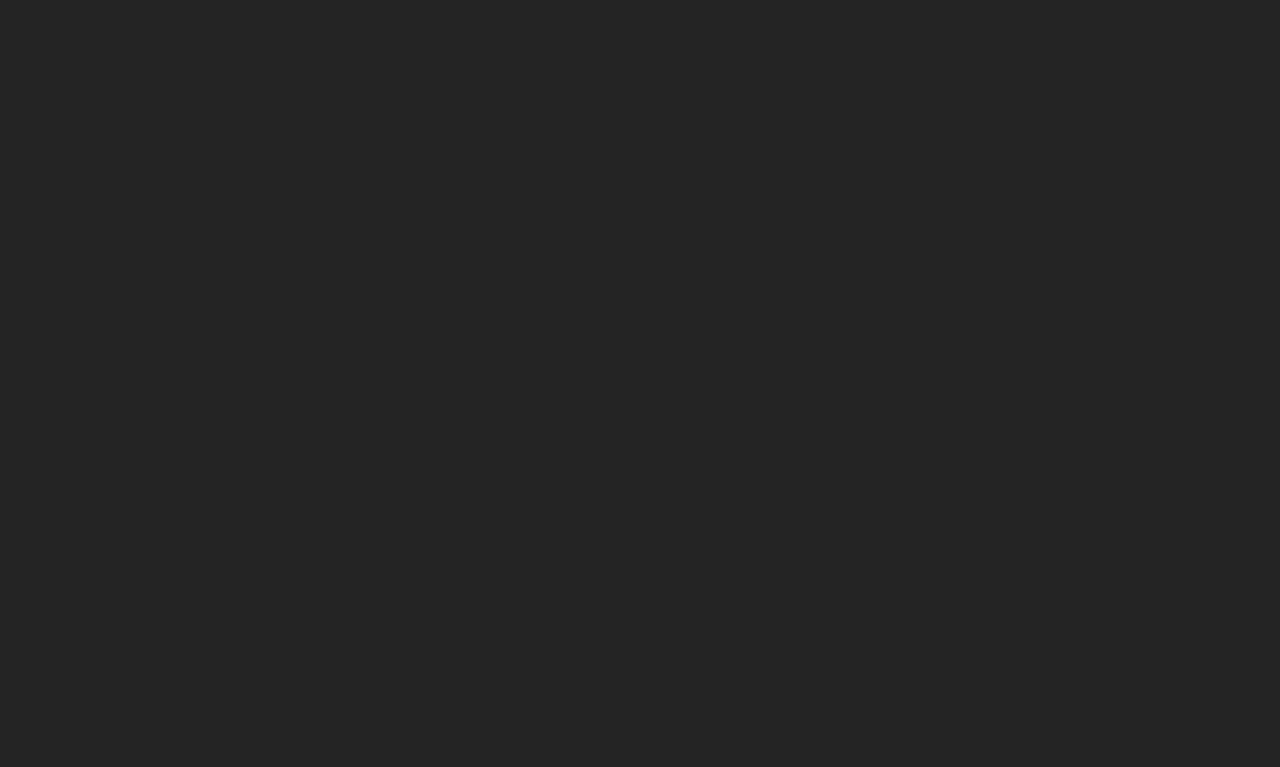
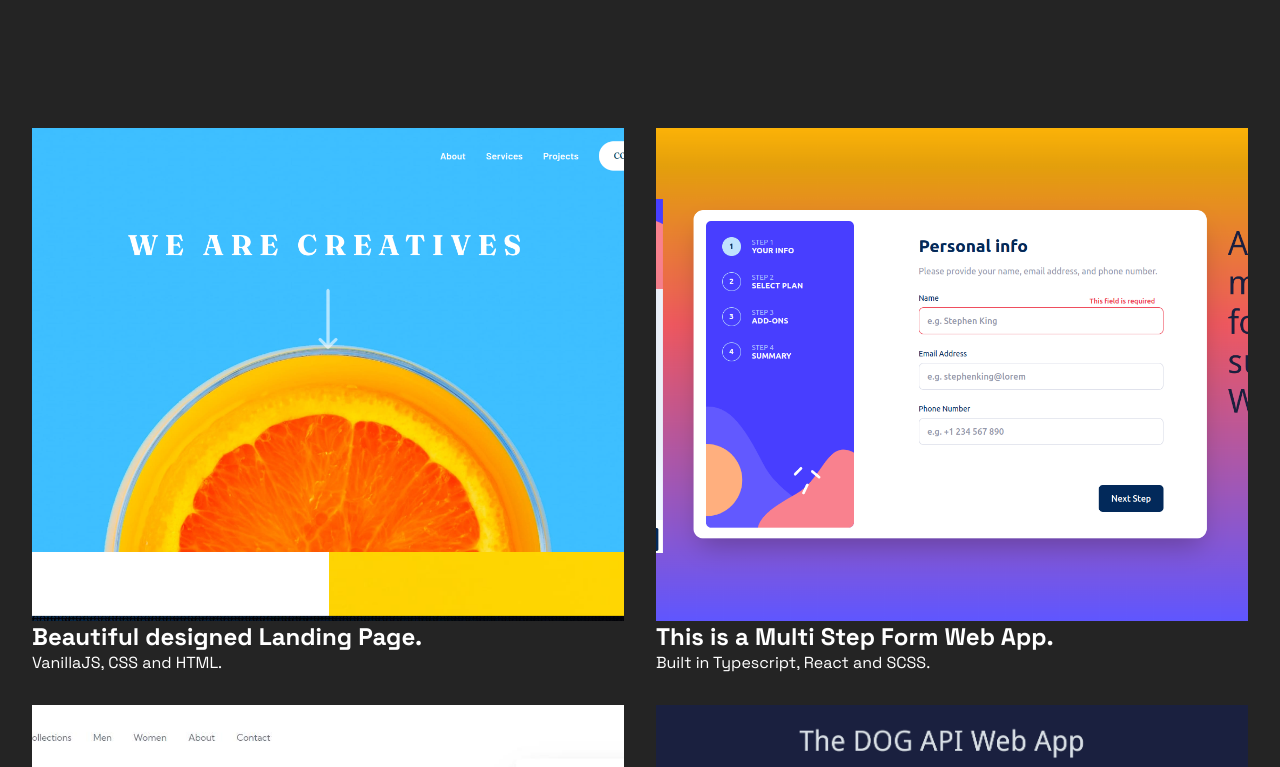
Before and after one commit to CipiVlad/developers-portfolio, a React (Vite) app: page / in a window 1280 px wide. Shown: the part 1448-2215 px from the top of the page. Before the commit the page ends 1289 px from the top, so only its background shows below. Built offline with nearby package versions, Linux system fonts and the light colour scheme.

Commit message:
projects section with css grid overlay

```diff
--- a/src/components/ProjectCard.tsx
+++ b/src/components/ProjectCard.tsx
@@ -1,17 +1,30 @@
 
-const ProjectCard = () => {
+const ProjectCard = ({ project }: any) => {
     return (
         <div className="project-card">
-
-            <div className="project-image"></div>
-            <div className="project-image"></div>
-            <div className="project-image"></div>
-            <div className="project-image"></div>
-            <div className="project-image"></div>
-            <div className="project-image"></div>
-
-
+            <img src={project.image} alt={project.title} />
+            <div className="project-text">
+                <h2>{project.title}</h2>
+                <p>{project.description}</p>
+                <div className="overlay">
+                    <a href={project.link} target="_blank" rel="noreferrer">View</a>
+                    <a href={project.gitlink} target="_blank" rel="noreferrer">Github</a>
+                </div>
+            </div>
         </div>
     )
 }
 export default ProjectCard
+
+/**
+ *
+ *
+ *
+<div class="container">
+  <img src="img_avatar.png" alt="Avatar" class="image">
+  <div class="overlay">
+    <div class="text">Hello World</div>
+  </div>
+</div>
+ *
+ */
--- a/src/components/Projects.tsx
+++ b/src/components/Projects.tsx
@@ -7,7 +7,11 @@ const Projects = () => {
         <section id="projects">
             <h2>Projects</h2>
             <div className="project-grid">
-                <ProjectCard />
+                {
+                    data.map((project) => {
+                        return <ProjectCard key={project.id} project={project} />
+                    })
+                }
             </div>
         </section>
     )
--- a/src/index.css
+++ b/src/index.css
@@ -99,7 +99,6 @@ body {
   left: 0;
 }
 
-.hero-image {}
 
 /* navbar */
 nav {
@@ -147,3 +146,70 @@ nav a:hover {
   font-size: 18px;
   line-height: normal;
 }
+
+/* projects */
+
+#projects {
+  margin-top: 10rem;
+}
+
+.project-grid {
+  display: grid;
+  grid-template-columns: repeat(2, 1fr);
+  grid-template-rows: repeat(6, 1fr);
+  gap: 2rem;
+  margin-top: 8rem;
+}
+
+
+.project-card {
+  display: flex;
+  flex-direction: column;
+  position: relative;
+}
+
+/*
+css overlay
+https://www.w3schools.com/css/tryit.asp?filename=trycss_css_image_overlay_slidetop
+*/
+
+.project-card:hover .overlay {
+  bottom: 0;
+  height: 100%;
+}
+
+.overlay {
+  position: absolute;
+  bottom: 100%;
+  left: 0;
+  right: 0;
+  background-color: #03151b62;
+  overflow: hidden;
+  width: 100%;
+  height: 0;
+  transition: .5s ease;
+}
+
+.overlay {
+  display: flex;
+  justify-content: space-around;
+  align-items: center;
+}
+
+.overlay a {
+  text-decoration: underline rgb(162, 223, 162) 2px;
+  text-underline-offset: 12px;
+  line-height: 26px;
+  font-size: 18px;
+  text-transform: uppercase;
+}
+
+.overlay a:hover {
+  color: rgb(162, 223, 162);
+}
+
+.project-card img {
+  width: 100%;
+  height: 100%;
+  object-fit: cover;
+}
--- a/src/page/LandingPage.tsx
+++ b/src/page/LandingPage.tsx
@@ -1,4 +1,5 @@
 import Hero from "../components/Hero"
+import Projects from "../components/Projects"
 import Tools from "../components/Tools"
 
 const LandingPage = () => {
@@ -6,6 +7,7 @@ const LandingPage = () => {
         <>
             <Hero />
             <Tools />
+            <Projects />
         </>
     )
 }
--- a/src/project-data/data.ts
+++ b/src/project-data/data.ts
@@ -97,34 +97,34 @@ const data =
             ],
             "image": "images/screenshot_timetrackingdashboard.png"
         },
-        {
-            "id": 7,
-            "title": "Booking Notes Panel for Admins",
-            "description": "An App for BnB Admins to keep a smooth workflow going. ",
-            "link": "https://cipivlad.github.io/bookingNotes/",
-            "gitlink": "https://github.com/CipiVlad/bookingNotes.git",
-            "tools": [
-                "React",
-                "React-bootstrap",
-                "json-server",
-                "MUI"
-            ],
-            "image": "images/bookingNotes/bookingNotes.png"
-        },
-        {
-            "id": 8,
-            "title": "Social Media Dashboard",
-            "description": "This App is built with tailwindcss, styled-components and React.",
-            "link": "https://cipivlad.github.io/social_media_dashboard",
-            "gitlink": "https://github.com/CipiVlad/social_media_dashboard",
-            "tools": [
-                "React",
-                "tailwindcss",
-                "styled-components",
-                "typescript"
-            ],
-            "image": "images/screenshot_scoialmedia_dashboard.png"
-        },
+        // {
+        //     "id": 7,
+        //     "title": "Booking Notes Panel for Admins",
+        //     "description": "An App for BnB Admins to keep a smooth workflow going. ",
+        //     "link": "https://cipivlad.github.io/bookingNotes/",
+        //     "gitlink": "https://github.com/CipiVlad/bookingNotes.git",
+        //     "tools": [
+        //         "React",
+        //         "React-bootstrap",
+        //         "json-server",
+        //         "MUI"
+        //     ],
+        //     "image": "images/bookingNotes/bookingNotes.png"
+        // },
+        // {
+        //     "id": 8,
+        //     "title": "Social Media Dashboard",
+        //     "description": "This App is built with tailwindcss, styled-components and React.",
+        //     "link": "https://cipivlad.github.io/social_media_dashboard",
+        //     "gitlink": "https://github.com/CipiVlad/social_media_dashboard",
+        //     "tools": [
+        //         "React",
+        //         "tailwindcss",
+        //         "styled-components",
+        //         "typescript"
+        //     ],
+        //     "image": "images/screenshot_scoialmedia_dashboard.png"
+        // },
 
         // {
         //     "id": 3,
@@ -142,34 +142,34 @@ const data =
         // },
 
 
-        {
-            "id": 9,
-            "title": "The Design Shop",
-            "description": "A clean look and feel for your online store.",
-            "link": "https://cipivlad.github.io/PROJEKT-DESIGN-SHOP/",
-            "gitlink": "https://github.com/CipiVlad/PROJEKT-DESIGN-SHOP",
-            "tools": [
-                "HTML",
-                "CSS",
-                "",
-                ""
-            ],
-            "image": "images/designshop_screenshot.png"
-        },
-        {
-            "id": 10,
-            "title": "BnB Landing Page",
-            "description": "A bootstrap intro landing page template.",
-            "link": "https://cipivlad.github.io/bootstrap_intro_b-b_page/",
-            "gitlink": "https://github.com/CipiVlad/bootstrap_intro_b-b_page",
-            "tools": [
-                "HTML",
-                "CSS",
-                "Bootstrap",
-                ""
-            ],
-            "image": "images/bnb_screenshot.png"
-        },
+        // {
+        //     "id": 9,
+        //     "title": "The Design Shop",
+        //     "description": "A clean look and feel for your online store.",
+        //     "link": "https://cipivlad.github.io/PROJEKT-DESIGN-SHOP/",
+        //     "gitlink": "https://github.com/CipiVlad/PROJEKT-DESIGN-SHOP",
+        //     "tools": [
+        //         "HTML",
+        //         "CSS",
+        //         "",
+        //         ""
+        //     ],
+        //     "image": "images/designshop_screenshot.png"
+        // },
+        // {
+        //     "id": 10,
+        //     "title": "BnB Landing Page",
+        //     "description": "A bootstrap intro landing page template.",
+        //     "link": "https://cipivlad.github.io/bootstrap_intro_b-b_page/",
+        //     "gitlink": "https://github.com/CipiVlad/bootstrap_intro_b-b_page",
+        //     "tools": [
+        //         "HTML",
+        //         "CSS",
+        //         "Bootstrap",
+        //         ""
+        //     ],
+        //     "image": "images/bnb_screenshot.png"
+        // },
         // {
         //     "id": 6,
         //     "title": "Ticketing Help Desk",
```
